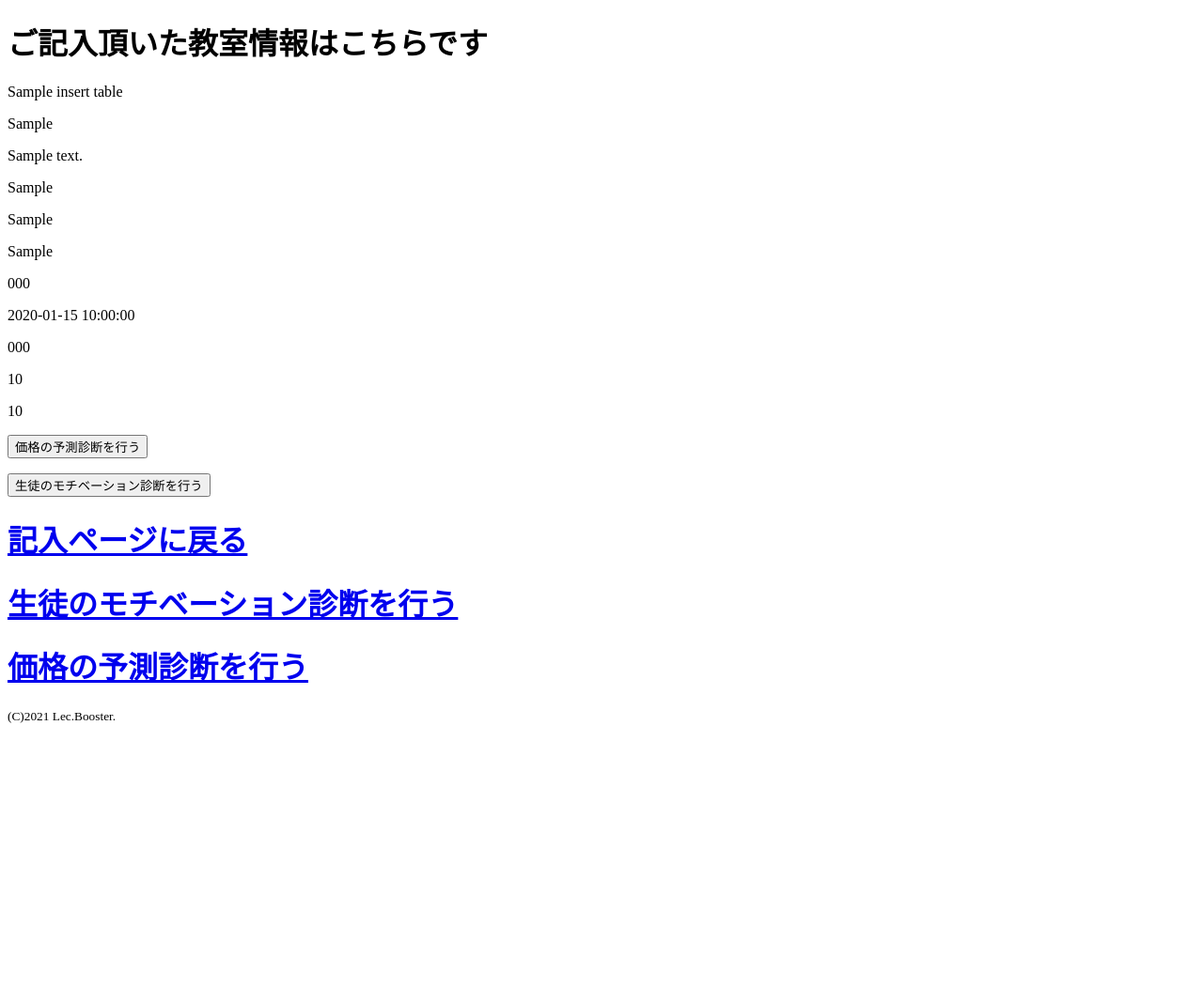
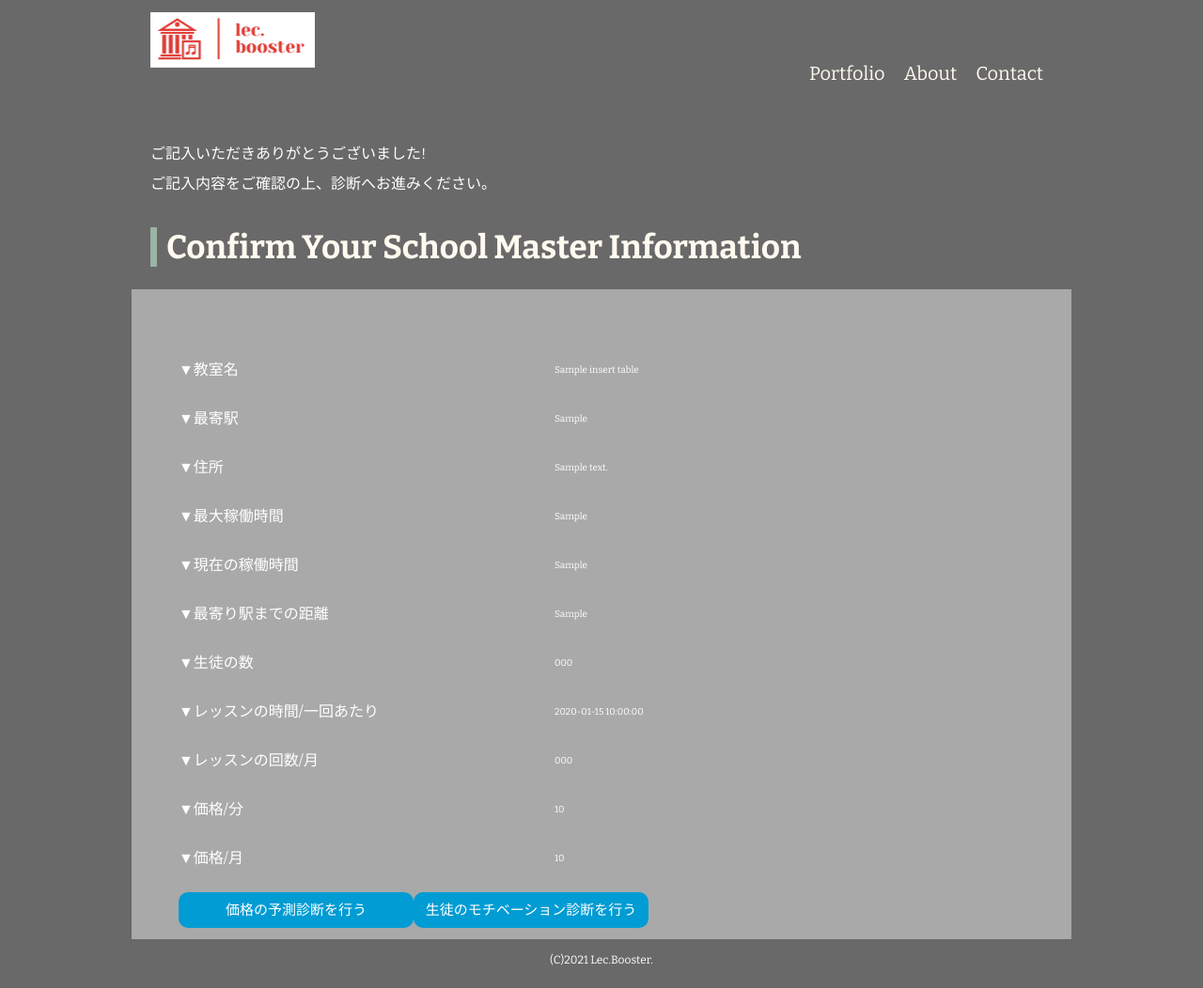
Before and after one commit to yo-zef2/music_school_web, a Flask app: template app/templates/confirmation_school_info.html in a window 1280 px wide. Shown: the whole page at 94% size. Before the commit the page ends 770 px from the top, so only its background shows below. Run offline with Flask 2, Linux system fonts and the light colour scheme; the template is opened without the code that fills it: most values are stand-ins (such as "Sample title", 1, 10 or a date in 2020); parts of the project's set-up code (start-up, migrations or seed data) failed here and were passed over; some libraries are stand-ins or nearby versions.

Commit message:
confirm school indo部分のhtmlとcss

```diff
--- a/app/static/css/style.css
+++ b/app/static/css/style.css
@@ -247,6 +247,75 @@ footer small{
 }
 
 
-#school-master .form .attention{
-  margin: 10px 0 0 165px;
+#school-master .form .attention p{
+  font-size: 13px;
 }
+
+
+#confirmation .content p {
+    font-size: 16px;
+    color: #ffffff;
+    font-family: 'Bitter', serif;
+}
+
+#confirmation .content{
+  margin-top: 40px;
+}
+
+
+#confirmation .form{
+  background-color: darkgray;
+  font-family: 'Bitter', serif;
+  color: #ffffff;
+  padding:50px 50px;
+  width: 900px;
+  margin: 0 auto;
+  margin-top: 10px;
+}
+
+#confirmation .form dl dt{
+  font-size: 16px;
+  font-family: 'Bitter', serif;
+  width: 400px;
+  padding: 10px 0;
+  float: left;
+  clear: both;
+}
+
+#confirmation .form dl dd{
+  padding: 16px 0;
+}
+
+#confirmation .icon {
+  font-size: 35px;
+  font-family: 'Bitter', serif;
+  width: 960px;
+  margin: 0 auto;
+
+}
+
+#confirmation .form button {
+    background-color: #009cd3;
+    color: #ffffff;
+    float: left;
+/*  　margin-left: auto;*/
+/*    margin-right: auto;*/
+/*    margin: 10px 10px 10px 10px;*/
+    font-size: 15px;
+    font-family: 'Bitter', serif;
+    width: 250px;
+    display: block;
+    text-align: center;
+    line-height: 30px;
+    margin-top: 5px;
+    border-radius: 10px;
+    border: 3px solid #009cd3;
+  margin: 0 auto;
+}
+
+#confirmation .form button:hover {
+    text-decoration: none;
+    background-color: #ffffff;
+    color: #009cd3;
+    cursor: pointer;
+}
--- a/app/templates/confirmation_school_info.html
+++ b/app/templates/confirmation_school_info.html
@@ -1,33 +1,78 @@
 <!DOCTYPE html>
 <html>
     <head>
-        <h1>ご記入頂いた教室情報はこちらです</h1>
+      <title>音楽教室情報の確認</title>
+      <link href="/static/css/style.css" rel="stylesheet">
+      <link href="https://fonts.googleapis.com/css2?family=Bitter:wght@400;700&display=swap" rel="stylesheet">
     </head>
-    <body>
+
+
+    <body id="confirmation">
         <header>
-            <p>{{insert_table.school_name}}</p>
-            <p>{{insert_table.nearest_station}}</p>
-            <p>{{insert_table.address}}</p>
-            <p>{{insert_table.operating_hour}}</p>
-            <p>{{insert_table.lesson_hour}}</p>
-            <p>{{insert_table.distance_station}}</p>
-            <p>{{insert_table.number_students}}</p>
-            <p>{{insert_table.lesson_time}}</p>
-            <p>{{insert_table.numbers_of_lesson}}</p>
-            <p>{{insert_table.price_minutes}}</p>
-            <p>{{insert_table.price_month}}</p>
-        </header>
+          <div class="logo">
+            <a href="index"><img src="/static/images/lec_booster.png" alt="lec_booster"></a>
+          </div>
+          <nav>
+        <ul class="grobal-nav">
+          <li>Portfolio</li>
+          <li>About</li>
+          <li>Contact</li>
+        </ul>
+      </nav>
+      </header>
+
+      <!--wrap始まり-->
+      <div id="wrap">
+        <div class="content">
+            <p>ご記入いただきありがとうございました!<br>
+              ご記入内容をご確認の上、診断へお進みください。</p>
+        </div>
+      </div>
+
+      <!--wrap終わり-->
+
+      <secion>
+      <h1 class="icon">Confirm Your School Master Information</h1>
+      <div class="form">
+        <dl>
+          <dt>▼教室名</dt>
+          <dd>{{insert_table.school_name}}</dd>
+          <dt>▼最寄駅</dt>
+          <dd>{{insert_table.nearest_station}}</dd>
+          <dt>▼住所</dt>
+          <dd>{{insert_table.address}}</dd>
+          <dt>▼最大稼働時間</dt>
+          <dd>{{insert_table.operating_hour}}</dd>
+          <dt>▼現在の稼働時間</dt>
+          <dd>{{insert_table.lesson_hour}}</dd>
+          <dt>▼最寄り駅までの距離</dt>
+          <dd>{{insert_table.distance_station}}</dd>
+          <dt>▼生徒の数</dt>
+          <dd>{{insert_table.number_students}}</dd>
+          <dt>▼レッスンの時間/一回あたり</dt>
+          <dd>{{insert_table.lesson_time}}</dd>
+          <dt>▼レッスンの回数/月</dt>
+          <dd>{{insert_table.numbers_of_lesson}}</dd>
+          <dt>▼価格/分</dt>
+          <dd>{{insert_table.price_minutes}}</dd>
+          <dt>▼価格/月</dt>
+          <dd>{{insert_table.price_month}}</dd>
+        </dl>
         <form action="/predict_price_form" method="POST">
             <input type="hidden" name="unique_school_id" value = {{insert_table.unique_school_id}}>
-            <input required type="submit" value="価格の予測診断を行う"></p>
+          <button required type="submit" class="btn">価格の予測診断を行う</button>
+<!--            <input required type="submit" value="価格の予測診断を行う">-->
         </form>
         <form action="/student_master_form" method="POST">
             <input type="hidden" name="school_name" value = {{insert_table.school_name}}>
-            <input required type="submit" value="生徒のモチベーション診断を行う"></p>
+          <button required type="submit" class="btn">生徒のモチベーション診断を行う</button>
+<!--            <input required type="submit" value="生徒のモチベーション診断を行う">-->
         </form>
-        <a href = "index"><h1>記入ページに戻る</h1></a>
-        <a href = "motivation_assessment_form"><h1>生徒のモチベーション診断を行う</h1></a>
-        <a href = "predict_price_form"><h1>価格の予測診断を行う</h1></a>
+        </div>
+      </secion>
+<!--        <a href = "index"><h1>記入ページに戻る</h1></a>-->
+<!--        <a href = "motivation_assessment_form"><h1>生徒のモチベーション診断を行う</h1></a>-->
+<!--        <a href = "predict_price_form"><h1>価格の予測診断を行う</h1></a>-->
         <footer>
             <small>(C)2021 Lec.Booster.</small>
         </footer>
--- a/app/templates/top.html
+++ b/app/templates/top.html
@@ -24,7 +24,7 @@
          <!--wrap始まり-->
     <div id="wrap">
       <div class="content">
-        <h1>生徒のモチベーション診断と音楽教の価格診断</h1>
+        <h1>生徒のモチベーション診断と音楽教室の価格診断</h1>
         <p>診断を行うにあたって、音楽教室の基本情報をご記入ください。</p>
       </div>
     </div>
```
